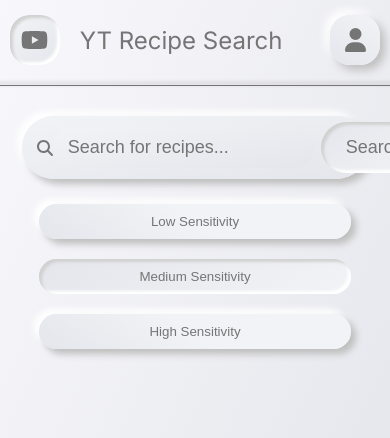
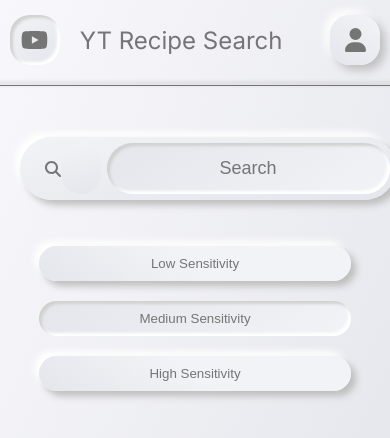
Before and after one commit to AlexBoudreaux/yt-search-ui, a React (Create React App) app: page / in a window 390 px wide. Shown: the top 438 px of the page. Built offline with nearby package versions, Linux system fonts and the light colour scheme.

Commit message:
Update App.css

```diff
--- a/src/App.css
+++ b/src/App.css
@@ -245,17 +245,23 @@ body, html {
   }
 
   .search-bar-container {
-    height: auto; /* Adjust height to fit content */
-    padding: 15px 0; /* Add some padding top and bottom */
+    flex-direction: column; /* Stack input and button */
+    align-items: center; /* Center-align the children */
+    width: 90vw; /* Set width to 90% of the viewport width */
+    margin-top: 15px; /* Add some space above the search bar */
   }
 
   .search-bar {
-    width: 85vw; /* Adjust width to fit mobile screens */
-    padding-left: 15px; /* Adjust padding to fit smaller size */
+    width: 90vw; /* Set width to 90% of the viewport width */
+    margin-bottom: 15px; /* Add some space between the search bar and button */
   }
 
   .search-input {
-    padding: 10px 15px; /* Adjust padding for mobile */
+    width: 100%; /* Make the input take full width of its container */
+  }
+
+  .search-button {
+    width: 90vw; /* Set width to 90% of the viewport width */
   }
 
   .threshold-buttons {
```
